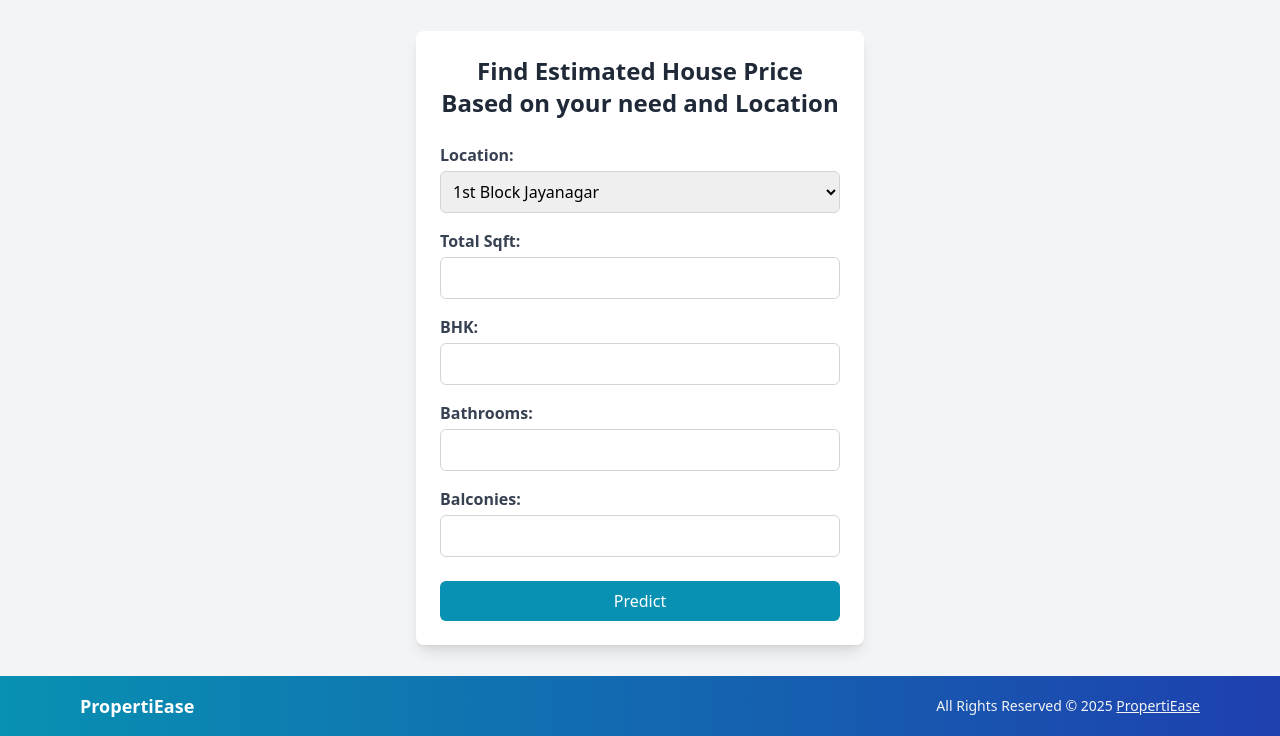
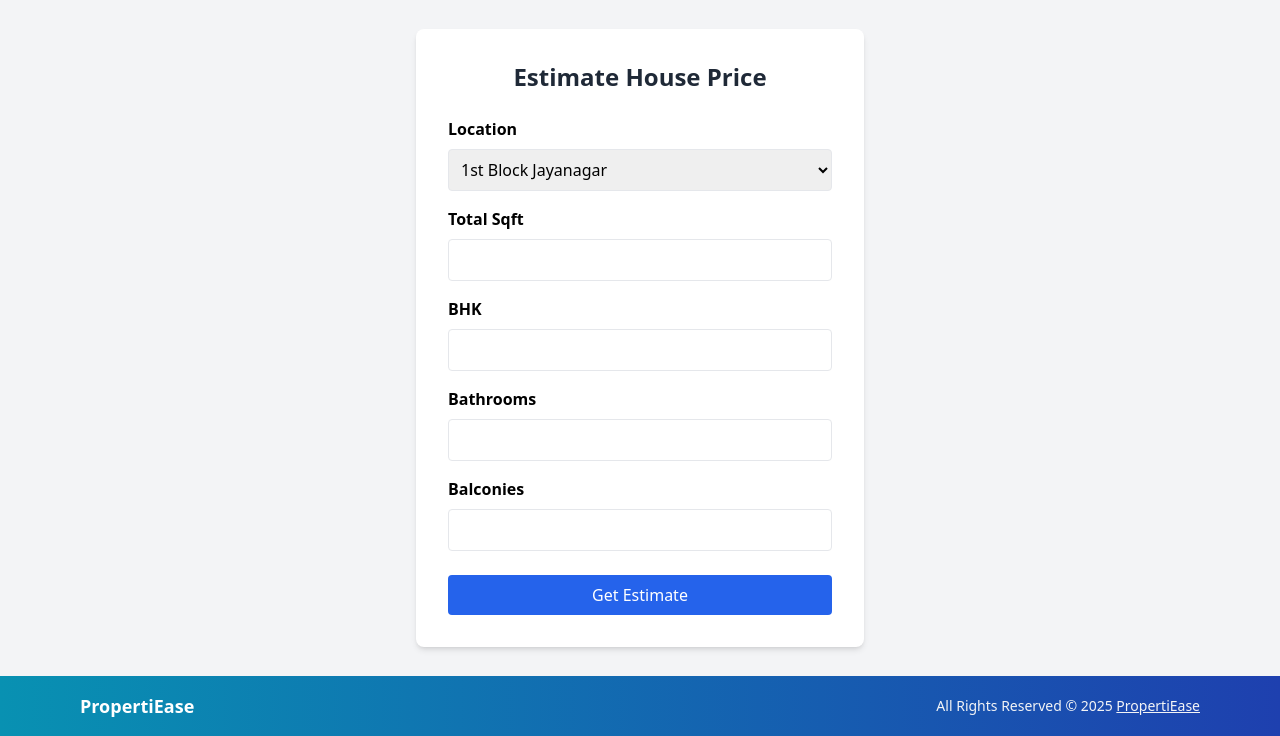
Before and after one commit to JAIKUMAR07/PropertiEase, a Flask app: page /estimate_cost in a window 1280 px wide. Shown: the part 64-800 px from the top of the page. Run offline with Flask 3, Linux system fonts and the light colour scheme; parts of the project's set-up code (start-up, migrations or seed data) failed here and were passed over; some libraries are stand-ins or nearby versions.

Commit message:
designed good esimated price page

```diff
--- a/main.py
+++ b/main.py
@@ -52,11 +52,12 @@ def predict():
                                   columns=['location', 'total_sqft', 'bath', 'bhk', 'balcony'])
 
         prediction = pipe.predict(input_data)[0] * 1e5
-        return f"💰 Estimated Price: ₹{np.round(prediction, 2)}"
+
+        return render_template('result.html', price=prediction)
+
     except Exception as e:
         return f"⚠️ Prediction failed: {e}"
 
-# Handle 404 Errors
 @app.errorhandler(404)
 def page_not_found(e):
     return render_template("404.html"), 404
--- a/templates/prediction.html
+++ b/templates/prediction.html
@@ -41,81 +41,30 @@
 
     <!-- Form -->
     <main class="flex-grow flex justify-center items-center p-4">
-      <form
-        method="POST"
-        action="/predict"
-        class="bg-white w-full max-w-md p-6 rounded-lg shadow-lg"
-      >
-        <h2 class="text-2xl font-bold text-center text-gray-800 mb-6">
-          Find Estimated House Price Based on your need and Location
-        </h2>
+       <form action="/predict" method="POST" class="bg-white p-8 rounded-lg shadow-md w-full max-w-md">
+    <h2 class="text-2xl font-bold text-center mb-6 text-gray-800">Estimate House Price</h2>
 
-        <!-- Location -->
-        <label class="block text-gray-700 font-semibold mb-1" for="location"
-          >Location:</label
-        >
-        <select
-          name="location"
-          required
-          class="w-full mb-4 p-2 border border-gray-300 rounded-md"
-        >
-          {% for loc in locations %}
-          <option value="{{ loc }}">{{ loc }}</option>
-          {% endfor %}
-        </select>
+    <label class="block mb-2 font-semibold">Location</label>
+    <select name="location" required class="w-full p-2 border rounded mb-4">
+      {% for loc in locations %}
+        <option value="{{ loc }}">{{ loc }}</option>
+      {% endfor %}
+    </select>
 
-        <!-- Total Sqft -->
-        <label class="block text-gray-700 font-semibold mb-1" for="total_sqft"
-          >Total Sqft:</label
-        >
-        <input
-          type="text"
-          name="total_sqft"
-          required
-          class="w-full mb-4 p-2 border border-gray-300 rounded-md"
-        />
+    <label class="block mb-2 font-semibold">Total Sqft</label>
+    <input type="number" name="total_sqft" required class="w-full p-2 border rounded mb-4"/>
 
-        <!-- BHK -->
-        <label class="block text-gray-700 font-semibold mb-1" for="bhk"
-          >BHK:</label
-        >
-        <input
-          type="number"
-          name="bhk"
-          required
-          class="w-full mb-4 p-2 border border-gray-300 rounded-md"
-        />
+    <label class="block mb-2 font-semibold">BHK</label>
+    <input type="number" name="bhk" required class="w-full p-2 border rounded mb-4"/>
 
-        <!-- Bathrooms -->
-        <label class="block text-gray-700 font-semibold mb-1" for="bath"
-          >Bathrooms:</label
-        >
-        <input
-          type="number"
-          name="bath"
-          required
-          class="w-full mb-4 p-2 border border-gray-300 rounded-md"
-        />
+    <label class="block mb-2 font-semibold">Bathrooms</label>
+    <input type="number" name="bath" required class="w-full p-2 border rounded mb-4"/>
 
-        <!-- Balcony -->
-        <label class="block text-gray-700 font-semibold mb-1" for="balcony"
-          >Balconies:</label
-        >
-        <input
-          type="number"
-          name="balcony"
-          required
-          class="w-full mb-6 p-2 border border-gray-300 rounded-md"
-        />
+    <label class="block mb-2 font-semibold">Balconies</label>
+    <input type="number" name="balcony" required class="w-full p-2 border rounded mb-6"/>
 
-        <!-- Submit -->
-        <button
-          type="submit"
-          class="w-full bg-cyan-600 text-white py-2 rounded-md hover:bg-cyan-700 transition"
-        >
-          Predict
-        </button>
-      </form>
+    <button class="w-full bg-blue-600 text-white py-2 rounded hover:bg-blue-700 transition">Get Estimate</button>
+  </form>
     </main>
 
     <!-- Footer -->
```
Also changed, not shown: templates/result.html (added, +24 -0 lines).
